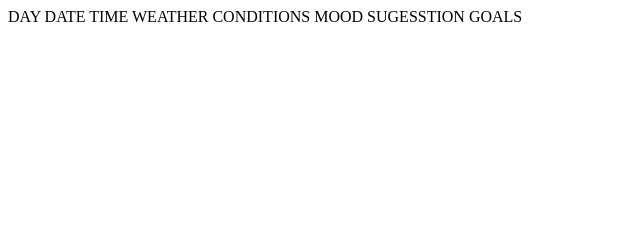
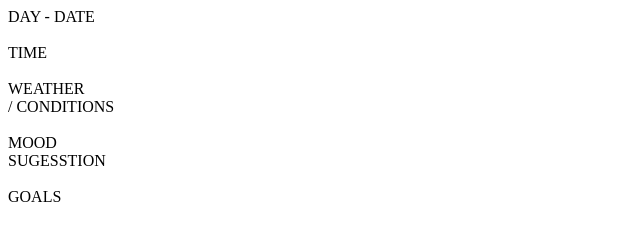
Before and after one commit to annedao/meeno, a browser extension: page html/index.html in a window 1280 px wide. Shown: the whole page, without its empty margins (0-640 px from the left). Drawn offline with Linux system fonts and the light colour scheme.

Commit message:
html test2

```diff
--- a/html/index.html
+++ b/html/index.html
@@ -7,16 +7,27 @@
 </head>
 <body>
 
-	DAY DATE
-	TIME
-	WEATHER
-	CONDITIONS
+	<div id=date>
+		DAY - DATE <br /><br />
+	</div>
 
-	MOOD
-	SUGESSTION
+	<div id=time>
+		TIME <br /><br />
+	</div>
 
-	GOALS
+	<div id=weather>
+		WEATHER <br >/
+		CONDITIONS <br /><br />
+	</div>
 
+	<div id=mood>
+		MOOD <br />
+		SUGESSTION <br /><br />
+	</div>
+
+	<div id=todo>
+		GOALS <br />
+	</div>
 
 </body>
 </html>
```
